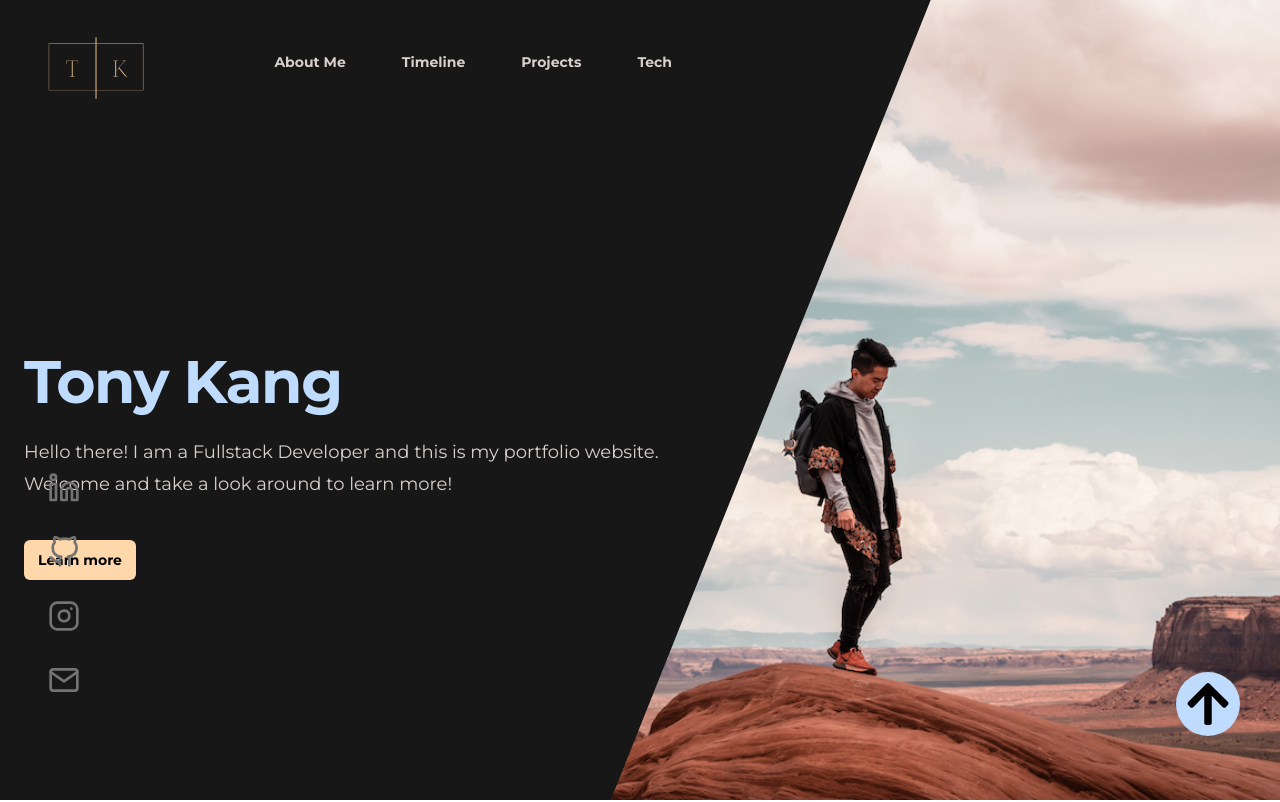
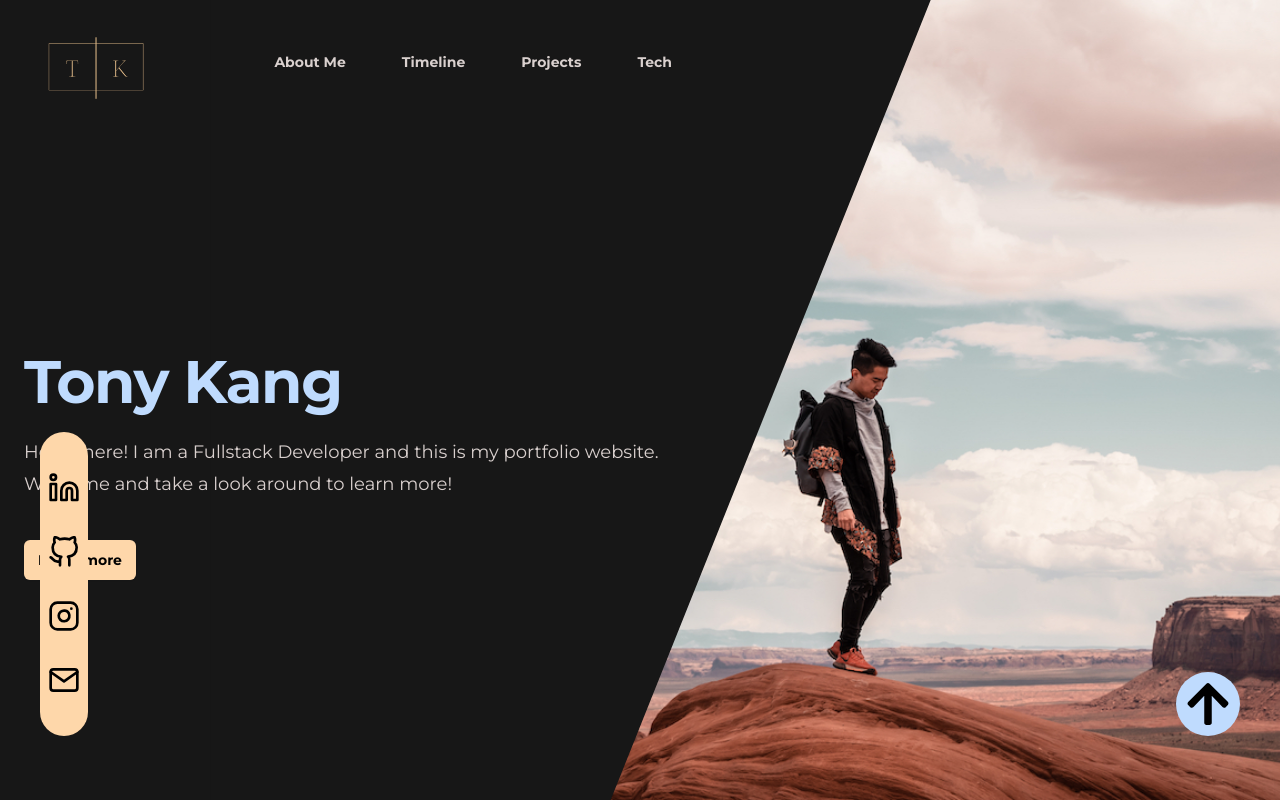
Before and after one commit to Selis9/portfolio, a React (Create React App) app: page / in a window 1280 px wide. Shown: the top 802 px of the page. Built offline with nearby package versions, Linux system fonts and the light colour scheme.

Commit message:
final for sure

```diff
--- a/src/components/SocialMedia.jsx
+++ b/src/components/SocialMedia.jsx
@@ -1,15 +1,15 @@
 import { FiLinkedin, FiGithub, FiInstagram, FiMail  } from 'react-icons/fi'
 
 const actions = [
-  { icon: <FiLinkedin size="2em" className="my-8 text-neutral-500 hover:text-zinc-400"/>, name: 'Linkedin', url:'https://www.linkedin.com/in/tonyandrewkang/'},
-  { icon: <FiGithub size="2em" className="my-8 text-neutral-500 hover:text-zinc-400"/>, name: 'Github', url:'https://github.com/Selis9' },
-  { icon: <FiInstagram size="2em" className="my-8 text-neutral-500 hover:text-zinc-400"/>, name: 'Instagram', url:'https://www.instagram.com/depth.of.tonee/'  },
-  { icon: <FiMail size="2em" className="my-8 text-neutral-500 hover:text-zinc-400"/>, name: 'Email', url: 'mailto:tony.andrew.kang@gmail.com' },
+  { icon: <FiLinkedin size="2em" className="my-8 text-black hover:text-zinc-600"/>, name: 'Linkedin', url:'https://www.linkedin.com/in/tonyandrewkang/'},
+  { icon: <FiGithub size="2em" className="my-8 text-black hover:text-zinc-600"/>, name: 'Github', url:'https://github.com/Selis9' },
+  { icon: <FiInstagram size="2em" className="my-8 text-black hover:text-zinc-600"/>, name: 'Instagram', url:'https://www.instagram.com/depth.of.tonee/'  },
+  { icon: <FiMail size="2em" className="my-8 text-black hover:text-zinc-600"/>, name: 'Email', url: 'mailto:tony.andrew.kang@gmail.com' },
 ];
 
 const SocialMedia = () => {
   return (
-    <div className="fixed bottom-16 left-10 z-50 justify-center p-2"
+    <div className="fixed bottom-16 left-10 rounded-full bg-orange-200 z-50 justify-center p-2"
     >
       <div className="flex-row justify-around">
         {
```
Also changed, not shown: 12 other files (tests, documents, lock files or other folders).
